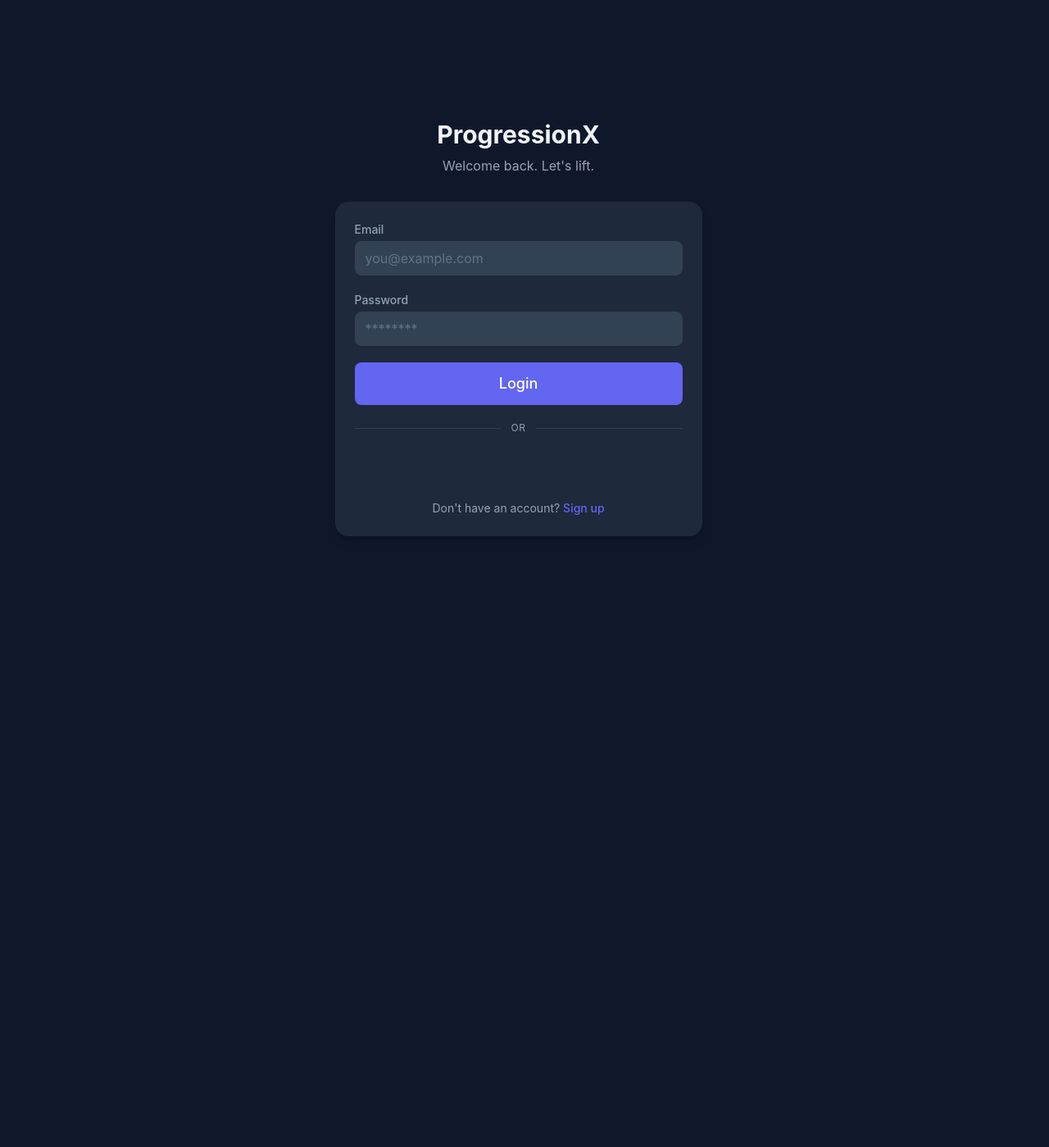
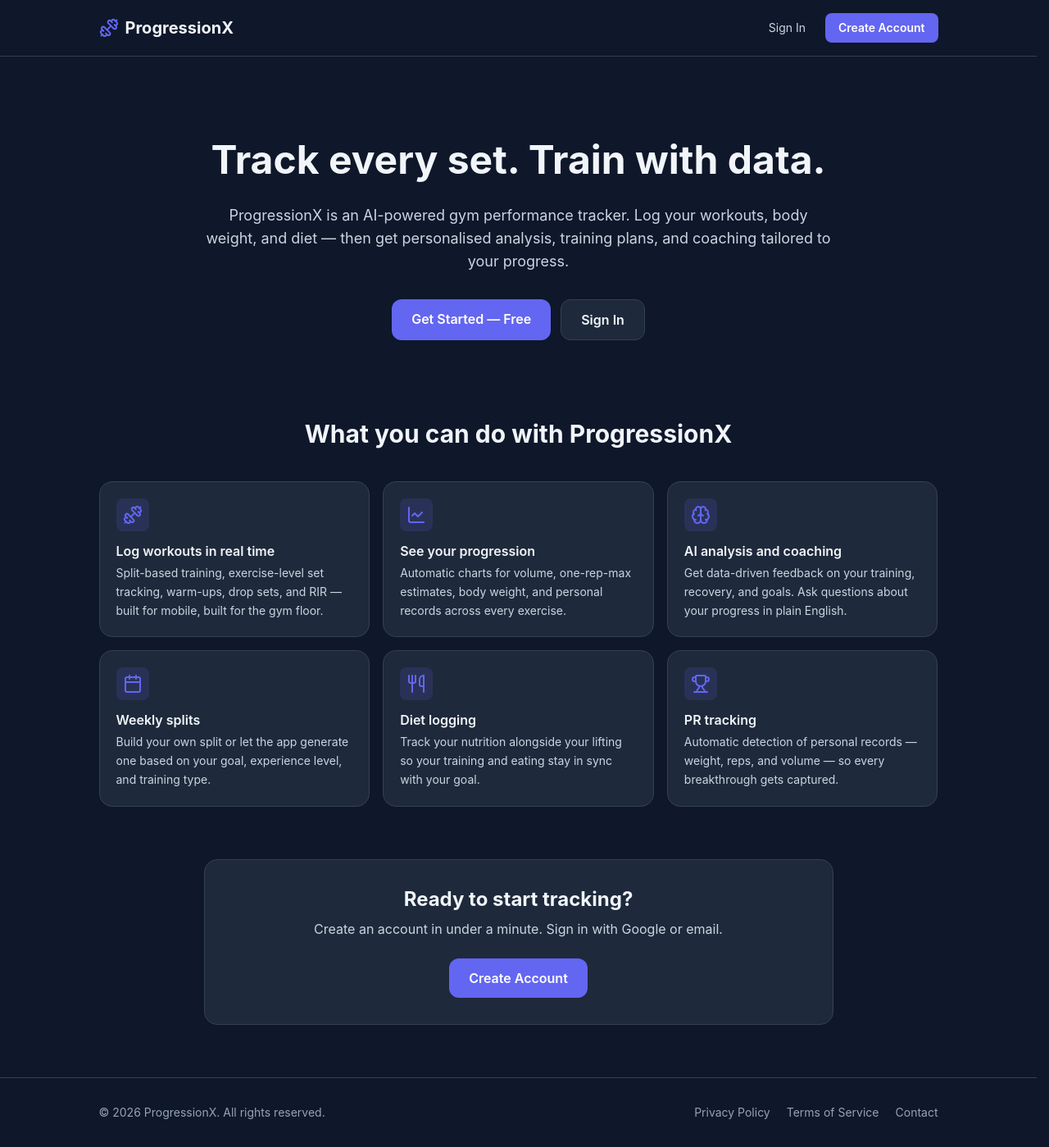
Before and after one commit to shobhit287/ProgressionX-Frontend-AI-Driven-React, a React (Vite) app: page / in a window 1280 px wide. Before the commit this address led to /login. Shown: the whole page at 82% size. Before the commit the page ends 800 px from the top, so only its background shows below. Built offline with nearby package versions, Linux system fonts and the light colour scheme; no server answers.

Commit message:
fix oauth verification checks

```diff
--- a/src/components/AuthGuard.tsx
+++ b/src/components/AuthGuard.tsx
@@ -2,6 +2,7 @@ import { Navigate, Outlet, useLocation } from 'react-router-dom';
 import { useAuthStore } from '@/store/auth';
 import { useCurrentUser } from '@/api/auth';
 import LoadingSpinner from '@/components/ui/LoadingSpinner';
+import Landing from '@/pages/landing/Landing';
 
 export default function AuthGuard() {
   const token = useAuthStore((s) => s.token);
@@ -10,6 +11,13 @@ export default function AuthGuard() {
   const location = useLocation();
 
   if (!token) {
+    // Anonymous visitors hitting `/` get the public landing page. This is
+    // required so Google's OAuth consent-screen reviewer can see the app's
+    // purpose and a link to the privacy policy without logging in. Any other
+    // gated path still routes to login.
+    if (location.pathname === '/') {
+      return <Landing />;
+    }
     return <Navigate to="/login" replace />;
   }
 
--- /dev/null
+++ b/src/pages/landing/Landing.tsx
@@ -0,0 +1,166 @@
+import { Link } from 'react-router-dom';
+import { Dumbbell, LineChart, Brain, Utensils, Calendar, Trophy } from 'lucide-react';
+
+/**
+ * Public landing page shown at `/` when the visitor is not signed in.
+ * Google's OAuth-consent-screen reviewer crawls this page, so it must:
+ *  - describe the app without requiring login,
+ *  - link to the privacy policy and terms.
+ */
+export default function Landing() {
+  return (
+    <div className="min-h-screen bg-[#0f172a] text-[#f1f5f9]">
+      {/* Header */}
+      <header className="border-b border-[#334155] px-4 py-4">
+        <div className="max-w-5xl mx-auto flex items-center justify-between">
+          <div className="flex items-center gap-2">
+            <Dumbbell className="w-6 h-6 text-[#6366f1]" />
+            <span className="text-xl font-bold">ProgressionX</span>
+          </div>
+          <nav className="flex items-center gap-2 text-sm">
+            <Link
+              to="/login"
+              className="px-4 py-2 rounded-lg text-[#cbd5e1] hover:text-white hover:bg-[#1e293b] transition-colors"
+            >
+              Sign In
+            </Link>
+            <Link
+              to="/signup"
+              className="px-4 py-2 rounded-lg bg-[#6366f1] hover:bg-[#4f46e5] text-white font-semibold transition-colors"
+            >
+              Create Account
+            </Link>
+          </nav>
+        </div>
+      </header>
+
+      {/* Hero */}
+      <section className="px-4 py-16 md:py-24">
+        <div className="max-w-3xl mx-auto text-center">
+          <h1 className="text-4xl md:text-5xl font-bold leading-tight">
+            Track every set. Train with data.
+          </h1>
+          <p className="mt-6 text-lg text-[#cbd5e1]">
+            ProgressionX is an AI-powered gym performance tracker. Log your
+            workouts, body weight, and diet — then get personalised analysis,
+            training plans, and coaching tailored to your progress.
+          </p>
+          <div className="mt-8 flex flex-wrap gap-3 justify-center">
+            <Link
+              to="/signup"
+              className="px-6 py-3 rounded-xl bg-[#6366f1] hover:bg-[#4f46e5] text-white font-semibold"
+            >
+              Get Started — Free
+            </Link>
+            <Link
+              to="/login"
+              className="px-6 py-3 rounded-xl bg-[#1e293b] hover:bg-[#334155] text-[#f1f5f9] font-semibold border border-[#334155]"
+            >
+              Sign In
+            </Link>
+          </div>
+        </div>
+      </section>
+
+      {/* Features */}
+      <section className="px-4 pb-16">
+        <div className="max-w-5xl mx-auto">
+          <h2 className="text-2xl md:text-3xl font-bold text-center mb-10">
+            What you can do with ProgressionX
+          </h2>
+          <div className="grid sm:grid-cols-2 lg:grid-cols-3 gap-4">
+            <FeatureCard
+              icon={<Dumbbell className="w-6 h-6 text-[#6366f1]" />}
+              title="Log workouts in real time"
+              body="Split-based training, exercise-level set tracking, warm-ups, drop sets, and RIR — built for mobile, built for the gym floor."
+            />
+            <FeatureCard
+              icon={<LineChart className="w-6 h-6 text-[#6366f1]" />}
+              title="See your progression"
+              body="Automatic charts for volume, one-rep-max estimates, body weight, and personal records across every exercise."
+            />
+            <FeatureCard
+              icon={<Brain className="w-6 h-6 text-[#6366f1]" />}
+              title="AI analysis and coaching"
+              body="Get data-driven feedback on your training, recovery, and goals. Ask questions about your progress in plain English."
+            />
+            <FeatureCard
+              icon={<Calendar className="w-6 h-6 text-[#6366f1]" />}
+              title="Weekly splits"
+              body="Build your own split or let the app generate one based on your goal, experience level, and training type."
+            />
+            <FeatureCard
+              icon={<Utensils className="w-6 h-6 text-[#6366f1]" />}
+              title="Diet logging"
+              body="Track your nutrition alongside your lifting so your training and eating stay in sync with your goal."
+            />
+            <FeatureCard
+              icon={<Trophy className="w-6 h-6 text-[#6366f1]" />}
+              title="PR tracking"
+              body="Automatic detection of personal records — weight, reps, and volume — so every breakthrough gets captured."
+            />
+          </div>
+        </div>
+      </section>
+
+      {/* Bottom CTA */}
+      <section className="px-4 pb-16">
+        <div className="max-w-3xl mx-auto text-center bg-[#1e293b] border border-[#334155] rounded-2xl p-8">
+          <h2 className="text-2xl font-bold">Ready to start tracking?</h2>
+          <p className="mt-2 text-[#cbd5e1]">
+            Create an account in under a minute. Sign in with Google or email.
+          </p>
+          <div className="mt-6">
+            <Link
+              to="/signup"
+              className="inline-block px-6 py-3 rounded-xl bg-[#6366f1] hover:bg-[#4f46e5] text-white font-semibold"
+            >
+              Create Account
+            </Link>
+          </div>
+        </div>
+      </section>
+
+      {/* Footer — legal links (required for Google's OAuth review) */}
+      <footer className="border-t border-[#334155] px-4 py-8">
+        <div className="max-w-5xl mx-auto flex flex-col sm:flex-row items-center justify-between gap-4 text-sm text-[#94a3b8]">
+          <div>
+            &copy; {new Date().getFullYear()} ProgressionX. All rights reserved.
+          </div>
+          <nav className="flex items-center gap-5">
+            <Link to="/privacy" className="hover:text-[#f1f5f9] transition-colors">
+              Privacy Policy
+            </Link>
+            <Link to="/terms" className="hover:text-[#f1f5f9] transition-colors">
+              Terms of Service
+            </Link>
+            <a
+              href="mailto:progessionx.app@gmail.com"
+              className="hover:text-[#f1f5f9] transition-colors"
+            >
+              Contact
+            </a>
+          </nav>
+        </div>
+      </footer>
+    </div>
+  );
+}
+
+interface FeatureCardProps {
+  icon: React.ReactNode;
+  title: string;
+  body: string;
+}
+
+function FeatureCard({ icon, title, body }: FeatureCardProps) {
+  return (
+    <div className="bg-[#1e293b] border border-[#334155] rounded-2xl p-5">
+      <div className="w-10 h-10 rounded-lg bg-[#6366f1]/15 flex items-center justify-center mb-3">
+        {icon}
+      </div>
+      <h3 className="font-semibold text-[#f1f5f9]">{title}</h3>
+      <p className="text-sm text-[#cbd5e1] mt-1 leading-relaxed">{body}</p>
+    </div>
+  );
+}
```
